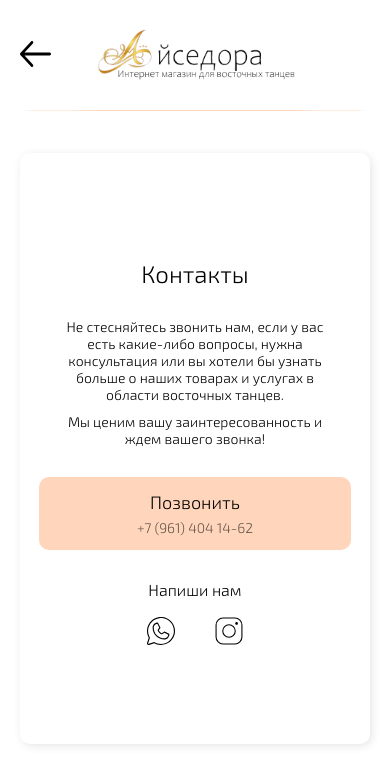
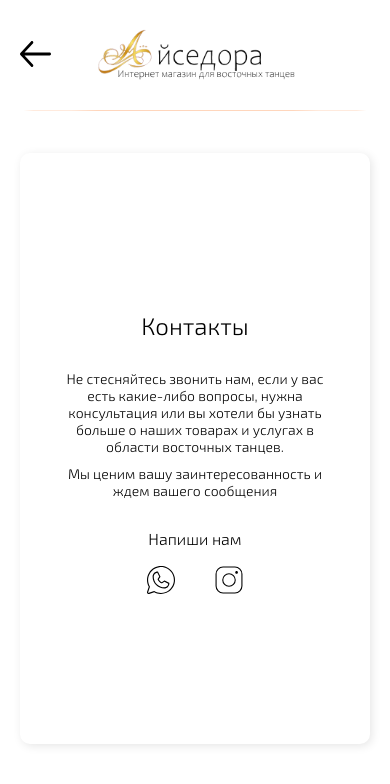
Before and after one commit to DoctorSpace/DoctorSpace.github.io, a React (Create React App) app: page /Contact in a window 390 px wide. Shown: the top 784 px of the page. Built offline with nearby package versions, Linux system fonts and the light colour scheme.

Commit message:
refactor(jsx): deleting a phone number

```diff
--- a/src/components/ContactPage/ContactPage.css
+++ b/src/components/ContactPage/ContactPage.css
@@ -16,6 +16,7 @@
 
     justify-content: center;
     align-items: center;
+
 
     height: 700px;
     width: 60vw;
--- a/src/components/ContactPage/ContactPage.jsx
+++ b/src/components/ContactPage/ContactPage.jsx
@@ -1,32 +1,51 @@
-import React from 'react';
-import HeaderZero from '../HeaderZero/HeaderZero';
-import HorizontalRule from '../UI/HorizontalRule/HorizontalRule';
-import WhatsApp from '../../images/WhatsApp.svg';
-import Instagram from '../../images/Instagram.svg';
+import React from "react";
+import HeaderZero from "../HeaderZero/HeaderZero";
+import HorizontalRule from "../UI/HorizontalRule/HorizontalRule";
+import WhatsApp from "../../images/WhatsApp.svg";
+import Instagram from "../../images/Instagram.svg";
 
 const ContactPage = () => {
   return (
     <div>
       <HeaderZero />
       <HorizontalRule />
-            <div className='Contact'>
-                <div className='Contact__block'>
+      <div className="Contact">
+        <div className="Contact__block">
           <h2>Контакты</h2>
-                    <div className='Contact__text'>
-                        <p1>Не стесняйтесь звонить нам, если у вас есть какие-либо вопросы, нужна консультация или вы хотели бы узнать больше о наших товарах и услугах в области восточных танцев.</p1>
-                        <p1>Мы ценим вашу заинтересованность и ждем вашего звонка!</p1>
+          <div className="Contact__text">
+            <p1>
+              Не стесняйтесь звонить нам, если у вас есть какие-либо вопросы,
+              нужна консультация или вы хотели бы узнать больше о наших товарах
+              и услугах в области восточных танцев.
+            </p1>
+            <p1>Мы ценим вашу заинтересованность и ждем вашего сообщения</p1>
           </div>
 
-                    <a href='tel:+79998887766' className='Contact__btn-phone'>
-                        <p>Позвонить</p>
-                        <span>+7 (961) 404 14-62</span>
+          <div className="Contact__write">
+            <p>Напиши нам</p>
+            <div className="Contact__write-messangers">
+              <a
+                target="_blank"
+                rel="noreferrer"
+                href="https://wa.me/79614041462"
+              >
+                <img
+                  src={WhatsApp}
+                  className="Contact__write-messangers-icon"
+                  alt="WhatsApp"
+                />
               </a>
-
-                    <div className='Contact__write'>
-                        <p>Напиши нам</p>
-                        <div className='Contact__write-messangers'>
-                            <a target="_blank" rel="noreferrer" href="https://wa.me/79614041462"><img src={WhatsApp} className='Contact__write-messangers-icon' alt='WhatsApp'/></a>
-                            <a target="_blank" rel="noreferrer" href="https://www.instagram.com/isadora_visage/"><img src={Instagram} className='Contact__write-messangers-icon' alt='Instagram'/></a>
+              <a
+                target="_blank"
+                rel="noreferrer"
+                href="https://www.instagram.com/isadora_visage/"
+              >
+                <img
+                  src={Instagram}
+                  className="Contact__write-messangers-icon"
+                  alt="Instagram"
+                />
+              </a>
             </div>
           </div>
         </div>
--- a/src/components/Footer/Footer.css
+++ b/src/components/Footer/Footer.css
@@ -57,6 +57,7 @@ footer {
     justify-self: end;
 }
 
+
 .Footer__contact-messengers-icon:hover{
     cursor: pointer;
     opacity: 80%;
--- a/src/components/Footer/Footer.jsx
+++ b/src/components/Footer/Footer.jsx
@@ -11,10 +11,10 @@ const Footer = () => {
                 <a href="#LogoName"><img src={FooterLogo} alt='FooterLogo'/></a>
             </div>
             <div className='Footer__contact'>
-                <div className='Footer__contact-phone'>
+                {/* <div className='Footer__contact-phone'>
                     <img src={Phone} alt='phone'/>
                     <a href='tel:+79998887766'><p>+7 (961) 404 14-62</p></a>
-                </div>
+                </div> */}
                 <div className='Footer__contact-messengers'>
                     <a target="_blank" rel="noreferrer" href="https://wa.me/79614041462"><img src={WhatsApp} className='Footer__contact-messengers-icon' alt='WhatsApp'/></a>
                     <a target="_blank" rel="noreferrer" href="https://www.instagram.com/isadora_visage/"><img src={Instagram} className='Footer__contact-messengers-icon' alt='Instagram'/></a>
--- a/src/components/Header/Header.css
+++ b/src/components/Header/Header.css
@@ -1,5 +1,5 @@
-header{
-  font-family: 'Exo2';
+header {
+  font-family: "Exo2";
   font-weight: 300;
 
   display: grid;
@@ -9,12 +9,25 @@ header{
   grid-template-columns: 1fr 1fr 1fr;
 }
 
-.none{
-  display:none;
+.header__contact-messengers {
+  display: flex;
+  flex-direction: row;
+  justify-content: start;
+  align-items: center;
+  gap: 20px;
 }
 
-.header-vision{
-  position:fixed;
+.header__contact-messengers img {
+  width: 32px;
+  height: 32px;
+}
+
+.none {
+  display: none;
+}
+
+.header-vision {
+  position: fixed;
   z-index: 999;
   top: 0;
   bottom: 0;
@@ -28,35 +41,34 @@ a {
   color: black;
 }
 
-
-.myModalContent{
+.myModalContent {
   padding: 25px;
   background-color: aliceblue;
   border-radius: 16px;
   min-width: 250px;
 }
 
-.MyModal.active{
+.MyModal.active {
   display: flex;
   justify-content: center;
   align-items: center;
 }
 
-.header__number{
+.header__number {
   display: flex;
   gap: 12px;
 }
 
-.header__name{
+.header__name {
   text-align: center;
 }
 
-h1{
-    font-family: 'Exo2';
+h1 {
+  font-family: "Exo2";
   font-weight: 400;
 }
 
-a li{
+a li {
   list-style: none;
 }
 
@@ -64,11 +76,10 @@ a li{
   display: none;
 }
 
-.header__nav{
+.header__nav {
   align-self: center;
   justify-self: end;
 }
-
 
 /**
   Hamburger
@@ -76,12 +87,12 @@ a li{
 
 .hamburger {
   cursor: pointer;
-  display:none;
+  display: none;
   z-index: 10;
 }
 
 .hamburger div {
-  display:none;
+  display: none;
   width: 2em;
   height: 4px;
   border-radius: 3px;
@@ -101,7 +112,7 @@ nav {
   font-size: 14px;
   display: flex;
   justify-self: end;
-  gap: 40px
+  gap: 40px;
 }
 
 nav a {
@@ -112,7 +123,6 @@ nav a {
   display: inline-block;
   transition: color 0.2s ease-in-out;
 }
-
 
 nav a:hover {
   opacity: 80%;
@@ -134,28 +144,23 @@ Animations
   margin-top: -4px;
 }
 
-
-
 @media (max-width: 1740px) {
-
-  .nav{
+  .nav {
     display: block;
   }
 
-  nav{
+  nav {
     gap: 20px;
     display: flex;
   }
 }
 
-
 @media (max-width: 1540px) {
-
-  .nav{
+  .nav {
     display: block;
   }
 
-  nav{
+  nav {
     margin-top: 160px;
     display: flex;
 
@@ -165,16 +170,17 @@ Animations
     gap: 40px;
   }
 
-  .hamburger{
+  .hamburger {
     position: sticky;
   }
 
-  .hamburger, .hamburger div{
+  .hamburger,
+  .hamburger div {
     z-index: 8;
     display: block;
   }
 
-  nav li{
+  nav li {
     font-size: 20px;
     width: 240px;
     height: 60px;
@@ -200,23 +206,20 @@ Animations
     background-color: #ffffff;
   }
 
-  .hide{
+  .hide {
     display: none;
   }
 
-  header{
+  header {
     grid-template-columns: 0.6fr 1fr 0.6fr;
   }
 }
 
-
 @media (max-width: 900px) {
-
-  .header__number{
+  .header__number {
     opacity: 0%;
   }
 }
-
 
 @media (max-width: 500px) {
   .header__name img {
--- a/src/components/Header/Header.jsx
+++ b/src/components/Header/Header.jsx
@@ -9,6 +9,8 @@ import { getAuth, signOut } from "firebase/auth";
 import { useDispatch } from 'react-redux'
 import { removeUserAuth } from '../../store/slices/userSlice';
 import { useNavigate } from 'react-router-dom';
+import WhatsApp from '../../images/WhatsApp.svg';
+import Instagram from '../../images/Instagram.svg';
 
 const Header = () => {
 
@@ -40,9 +42,8 @@ const Header = () => {
 
     return (
             <header>
-                <div className='header__number'>
-                    <img src={Phone} alt="phone" />
-                    <a href='tel:+79998887766'><p>+7 (961) 404 14-62</p></a>
+                <div className='header__contact-messengers'>
+                    {/* <a target="_blank" rel="noreferrer" href="https://wa.me/79614041462"><img src={WhatsApp} className='Footer__contact-messengers-icon' alt='WhatsApp'/></a> */}
                 </div>
 
 
```
Lines whose indentation alone changed are shown as unchanged.
